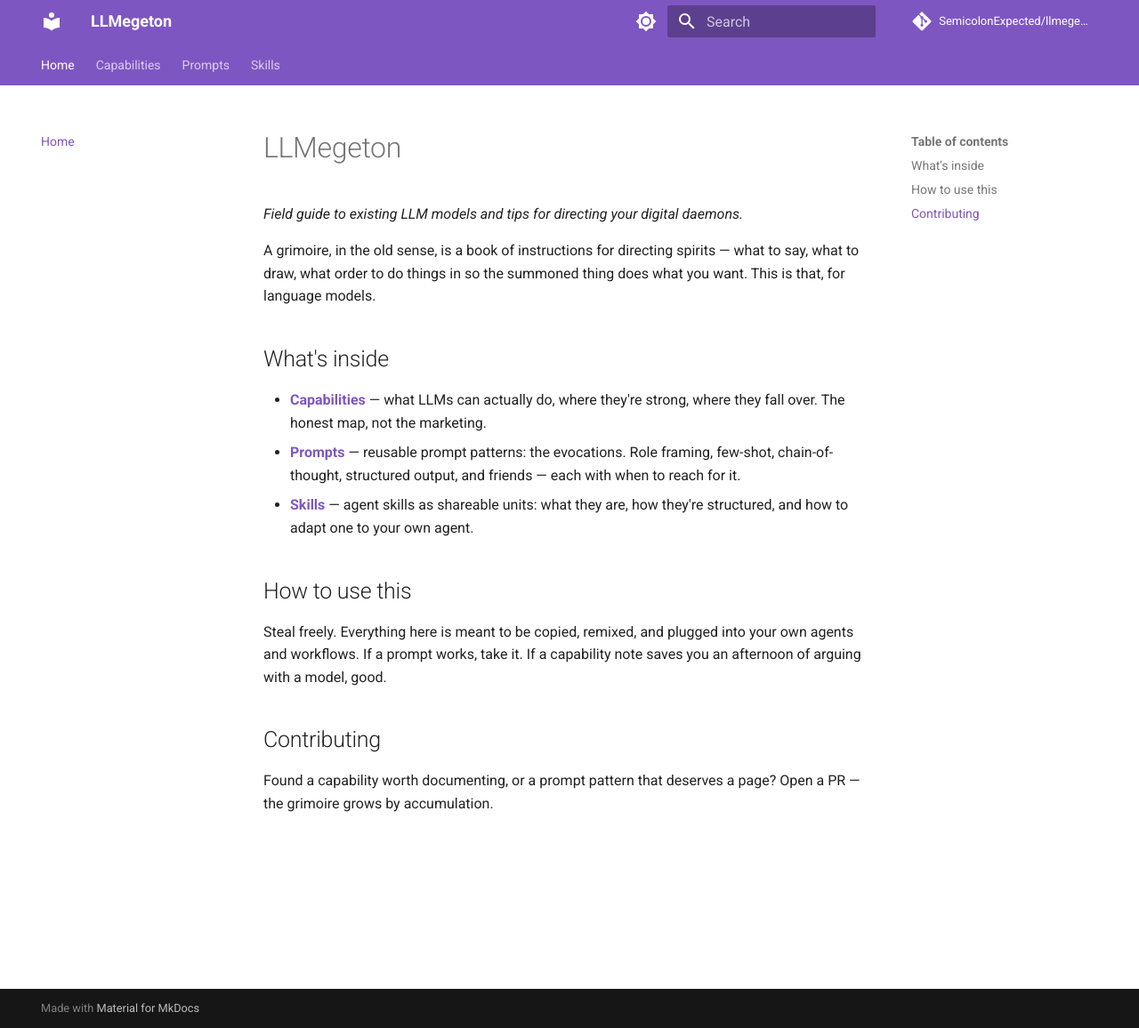
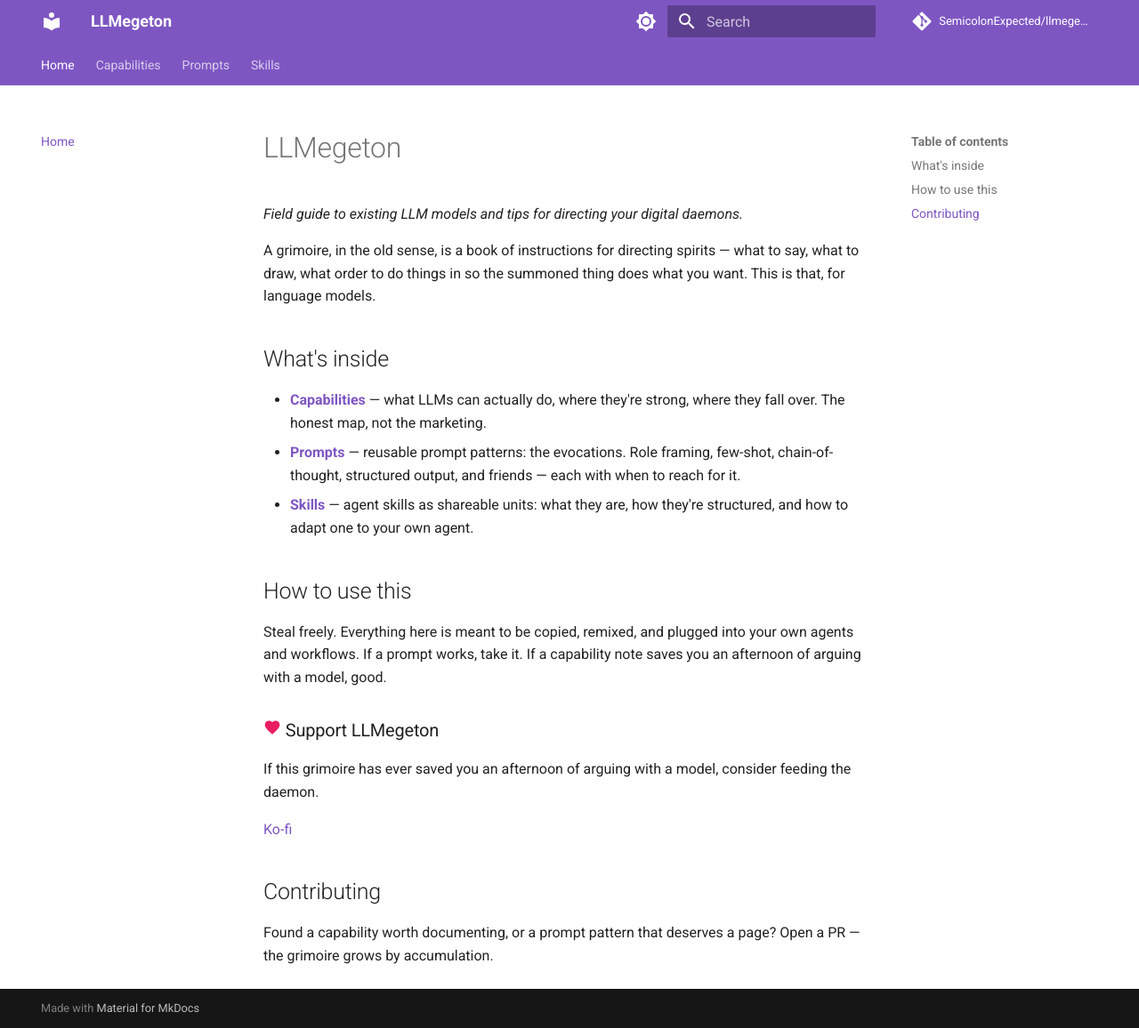
Before and after one commit to SemicolonExpected/LLMegeton, an MkDocs documentation site: the page built from docs/index.md, in a window 1280 px wide and 1156 px high. Shown: the whole window at 89% size. Built offline with MkDocs 1.6.1 and Material for MkDocs 9.7.7, drawn with Linux system fonts in a browser that asks for light colours; comment, search, counter and statistics services are not loaded.

Commit message:
Add donation box to home page

```diff
--- a/docs/index.md
+++ b/docs/index.md
@@ -14,6 +14,14 @@ A grimoire, in the old sense, is a book of instructions for directing spirits
 
 Steal freely. Everything here is meant to be copied, remixed, and plugged into your own agents and workflows. If a prompt works, take it. If a capability note saves you an afternoon of arguing with a model, good.
 
+<div class="donate-box">
+  <h3><svg width="20" height="20" viewBox="0 0 24 24" fill="#e91e63"><path d="M12 21.35l-1.45-1.32C5.4 15.36 2 12.28 2 8.5 2 5.42 4.42 3 7.5 3c1.74 0 3.41.81 4.5 2.09C13.09 3.81 14.76 3 16.5 3 19.58 3 22 5.42 22 8.5c0 3.78-3.4 6.86-8.55 11.54L12 21.35z"/></svg> Support LLMegeton</h3>
+  <p>If this grimoire has ever saved you an afternoon of arguing with a model, consider feeding the daemon.</p>
+  <div class="donate-buttons">
+    <a href="https://ko-fi.com/semicolonexpected/?ref=llemegeton" target="_blank" rel="noopener">Ko-fi</a>
+  </div>
+</div>
+
 ## Contributing
 
 Found a capability worth documenting, or a prompt pattern that deserves a page? Open a PR — the grimoire grows by accumulation.
```
